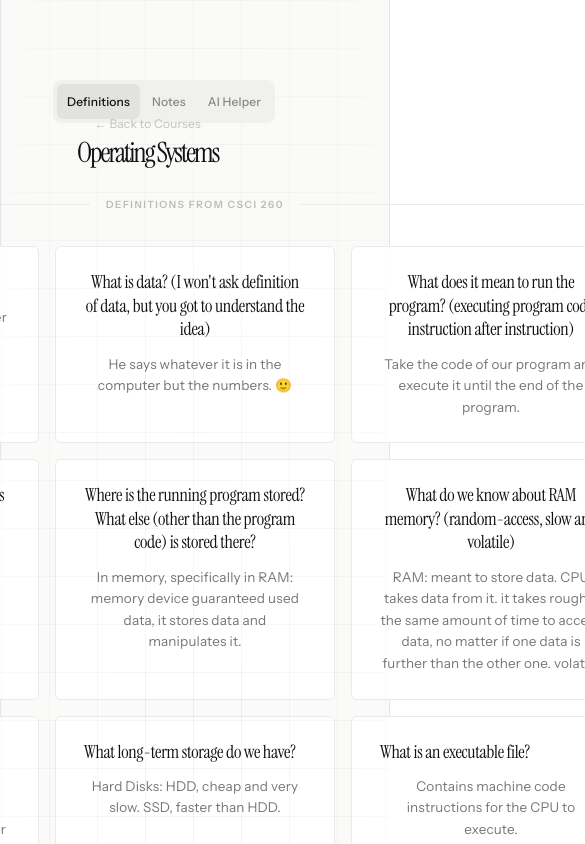
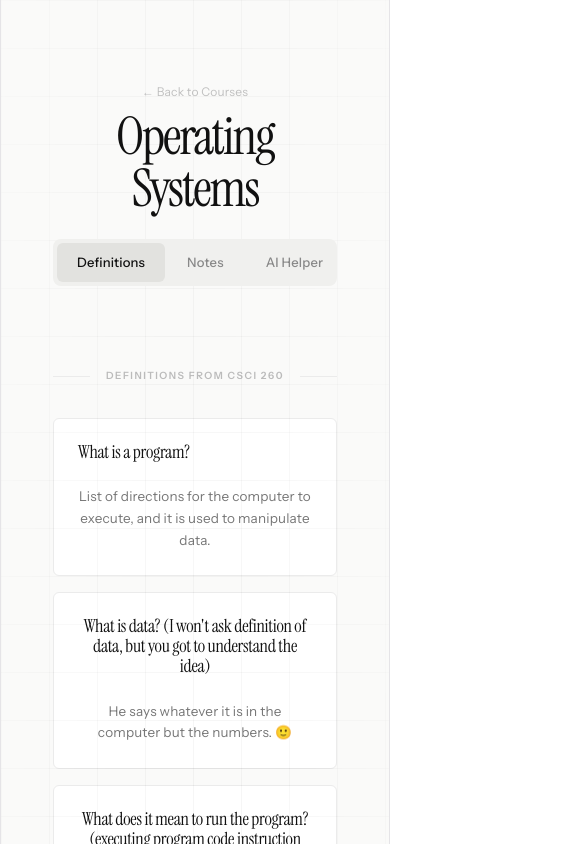
Before and after one commit to fabiolaliwu/StudyBuddy, a React (Vite) app in the folder StudyBuddy/: page /os in a window 390 px wide. Shown: the top 844 px of the page, 585 px wide, since content can reach past the window. Built offline with nearby package versions, Linux system fonts and the light colour scheme.

Commit message:
fixed the display for OS page and Landing page

```diff
--- a/StudyBuddy/src/pages/Landing/Landing.css
+++ b/StudyBuddy/src/pages/Landing/Landing.css
@@ -15,7 +15,7 @@
   background: #fafaf9;
   position: relative;
   font-family: 'Instrument Sans', sans-serif;
-  padding: 40px 20px; /* Added padding so content doesn't hit screen edges on mobile */
+  padding: 40px 20px;
 }
 
 /* Subtle grid background */
@@ -65,8 +65,10 @@
   display: flex;
   flex-direction: column;
   gap: 14px;
-  width: 100%;       /* Changed from fixed width */
-  max-width: 480px;  /* Added max-width to keep desktop size consistent */
+  width: 100%;
+  max-width: 480px;
+  /* ✅ ADDED THIS: Pushes the boxes down so they don't overlap the logo area on desktop */
+  margin-top: 80px;
 }
 
 .subject-box {
@@ -82,6 +84,8 @@
   transition: border-color 0.2s, transform 0.2s, box-shadow 0.2s;
 }
 
+/* ... keep the rest of your subject-box styles exactly as they are ... */
+
 .subject-box:not(.inactive):hover {
   border-color: #222;
   transform: translateY(-2px);
@@ -94,7 +98,6 @@
   border-color: #f0f0f0;
 }
 
-/* Top row: label + icon */
 .box-top {
   display: flex;
   align-items: flex-start;
@@ -143,7 +146,6 @@
   color: #ccc;
 }
 
-/* Arrow icon */
 .subject-box svg {
   opacity: 0.3;
   transition: opacity 0.2s, transform 0.2s;
@@ -156,7 +158,6 @@
   transform: translateX(4px);
 }
 
-/* Soon badge */
 .box-soon {
   font-size: 10px;
   font-weight: 600;
@@ -172,9 +173,16 @@
 /* --- Responsive Adjustments --- */
 @media (max-width: 600px) {
   .plain-landing {
-    padding-top: 140px; /* Make space so logo doesn't overlap the first box */
-    align-items: flex-start; /* Start content from top rather than centering vertically */
+    padding-top: 140px;
+    align-items: flex-start;
     justify-content: flex-start;
+  }
+
+  /* Reset the desktop margin-top on mobile since padding-top handles it here */
+  .landing-boxes {
+    margin-top: 0;
+    width: 100%;
+    gap: 12px;
   }
 
   .landing-logo {
@@ -183,15 +191,10 @@
   }
 
   .main-title {
-    font-size: 42px; /* Slightly smaller for mobile width */
-  }
-
-  .landing-boxes {
-    width: 100%;
-    gap: 12px;
+    font-size: 42px;
   }
 
   .subject-box {
-    padding: 20px 22px; /* Slightly tighter padding for mobile screens */
+    padding: 20px 22px;
   }
 }
--- a/StudyBuddy/src/pages/OS/OS.css
+++ b/StudyBuddy/src/pages/OS/OS.css
@@ -6,7 +6,6 @@
   padding: 0;
 }
 
-/* --- Page Layout (same as your original) --- */
 .plain-landing {
   min-height: 100vh;
   width: 100%;
@@ -20,7 +19,6 @@
   padding: 80px 52px;
 }
 
-/* Background grid */
 .plain-landing::before {
   content: '';
   position: absolute;
@@ -33,19 +31,22 @@
   pointer-events: none;
 }
 
-/* --- Header --- */
+/* --- ✅ FIXED HEADER (Tabs and Logo on one line) --- */
 .os-header {
   width: 100%;
-  max-width: 1000px;
+  max-width: 1100px;
   display: flex;
+  flex-direction: row;      /* Desktop: Side by side */
   justify-content: space-between;
-  align-items: flex-end;
+  align-items: flex-end;    /* Baseline alignment */
   margin-bottom: 60px;
-  z-index: 1;
+  z-index: 10;
   position: relative;
 }
 
-.landing-logo {
+/* IMPORTANT: This overrides the absolute positioning from your Landing.css */
+.os-header .landing-logo {
+  position: static !important;
   display: flex;
   flex-direction: column;
   gap: 4px;
@@ -64,6 +65,7 @@
   text-decoration: none;
   font-size: 12px;
   color: #c0c0c0;
+  margin-bottom: 4px;
 }
 
 /* --- Tabs --- */
@@ -73,6 +75,7 @@
   padding: 4px;
   border-radius: 8px;
   gap: 2px;
+  margin-bottom: 8px; /* Alignment tweak */
 }
 
 .tab-segment {
@@ -83,15 +86,25 @@
   color: #888;
   cursor: pointer;
   transition: all 0.2s ease;
-}
-
-.tab-segment:hover {
-  color: #111;
+  white-space: nowrap;
 }
 
 .tab-segment.active {
   background: #e2e2df;
   color: #111;
+}
+
+/* --- ✅ DYNAMIC GRID (3 columns on PC, 1 on Mobile) --- */
+.tab-pane {
+  width: 100%;
+  max-width: 1100px;
+}
+
+.definitions-grid {
+  display: grid;
+  grid-template-columns: repeat(3, 1fr); /* 3 columns by default */
+  gap: 16px;
+  width: 100%;
 }
 
 /* --- Divider --- */
@@ -119,88 +132,47 @@
   background: #ebebeb;
 }
 
-/* --- ✅ DEFINITIONS GRID (THE IMPORTANT PART) --- */
-.definitions-grid {
-  display: grid;
-  grid-template-columns: repeat(auto-fit, minmax(280px, 1fr));
-  gap: 16px;
-  width: 100%;
-  max-width: 1000px;
-  z-index: 1;
-}
-
-/* --- Cards --- */
 .subject-box {
-  display: flex;
-  flex-direction: column;
-  gap: 12px;
-  padding: 24px 28px;
   background: #fff;
   border: 1px solid #ebebeb;
   border-radius: 6px;
-  color: #111;
-  transition: 0.2s ease;
+  padding: 24px;
   height: 100%;
-}
-
-.subject-box:hover {
-  transform: translateY(-2px);
-  border-color: #ddd;
-}
-
-.box-top {
-  display: flex;
-  justify-content: space-between;
 }
 
 .box-label {
   font-family: 'Instrument Serif', Georgia, serif;
   font-size: 18px;
-  font-weight: 400;
   color: #111;
-  line-height: 1.3;
+  margin-bottom: 12px;
+  display: block;
 }
 
 .box-desc {
   font-size: 13.5px;
   line-height: 1.6;
   color: #777;
+  white-space: pre-wrap;
 }
 
-/* --- AI Input --- */
-.ai-input {
-  width: 100%;
-  padding: 16px;
-  border: 1px solid #ebebeb;
-  border-radius: 8px;
-  font-family: 'Instrument Sans', sans-serif;
-  margin-top: 12px;
-  outline: none;
-}
-
-.ai-input:focus {
-  border-color: #111;
-}
-
-/* --- Mobile --- */
-@media (max-width: 850px) {
+/* --- Mobile Responsive --- */
+@media (max-width: 950px) {
   .os-header {
-    flex-direction: row; /* ✅ keep them side by side */
-    align-items: center;
-    justify-content: space-between;
-    gap: 12px;
+    flex-direction: column; /* Stack header items on small screens */
+    align-items: flex-start;
+    gap: 24px;
   }
 
-  .main-title {
-    font-size: 28px; /* shrink so it fits */
+  .definitions-grid {
+    grid-template-columns: 1fr; /* 1 column on mobile */
   }
 
   .os-tabs-segmented {
-    flex-shrink: 0;
+    width: 100%;
   }
 
   .tab-segment {
-    padding: 6px 10px;
-    font-size: 12px;
+    flex: 1;
+    text-align: center;
   }
 }
```
